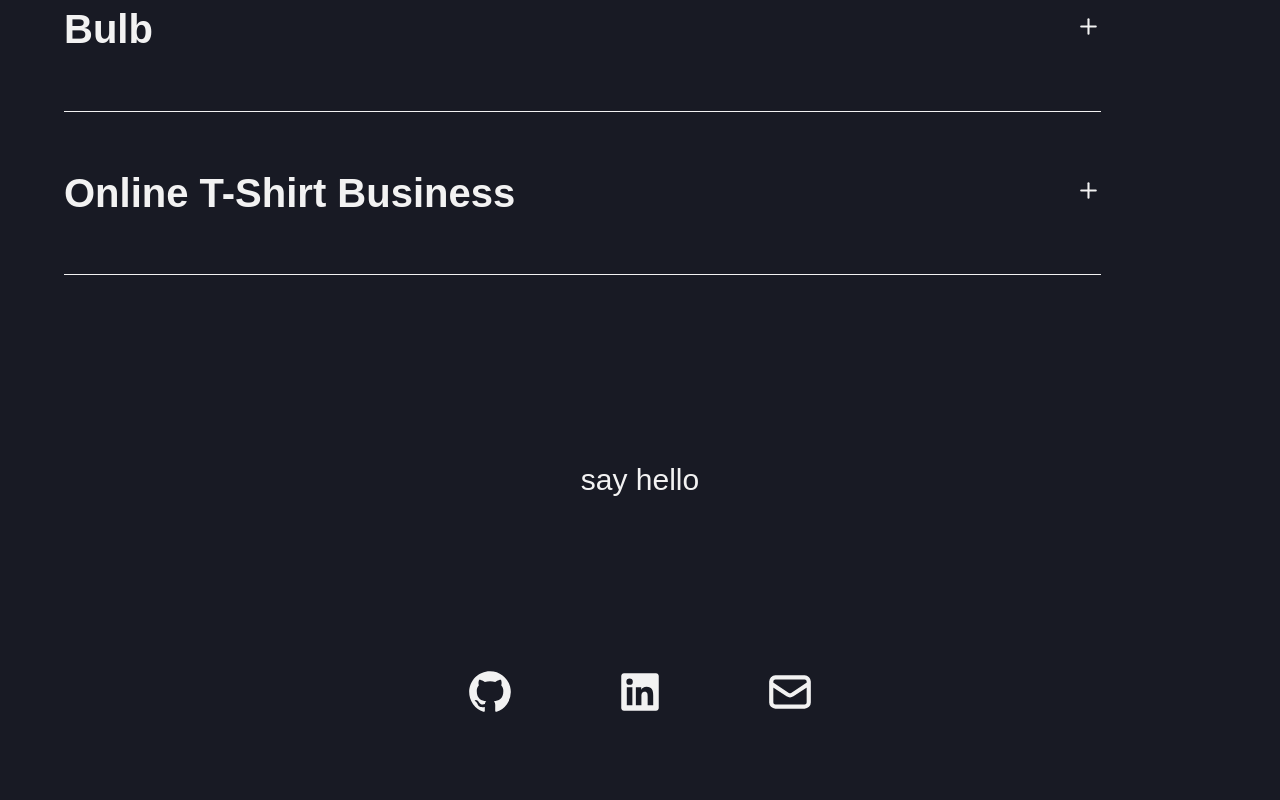
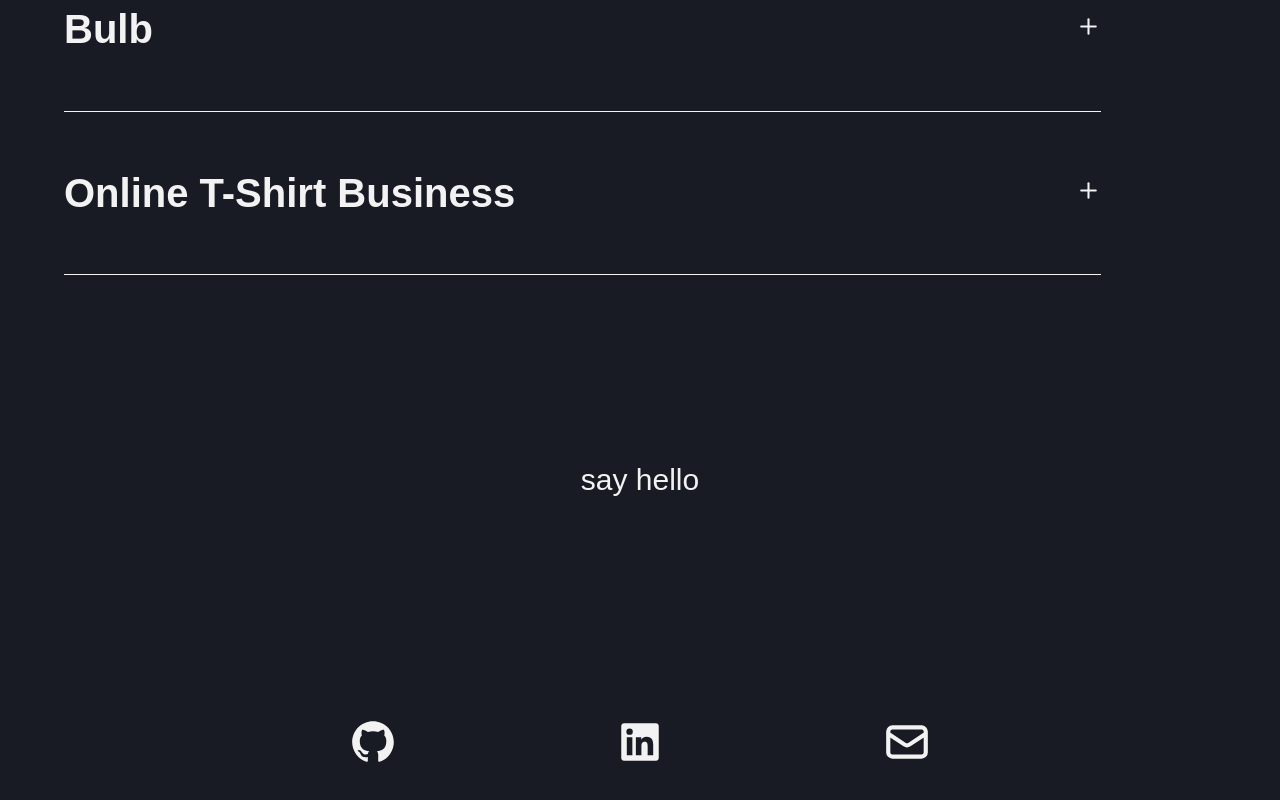
Before and after one commit to tristanp1407/tristanplet.com, a React (Create React App) app: page / in a window 1280 px wide. Shown: the part 3145-3945 px from the top of the page. Before the commit the page ends 3917 px from the top, so only its background shows below. Built offline with nearby package versions, Linux system fonts and the light colour scheme.

Commit message:
mobile ready

```diff
--- a/src/components/Contact/Contact.styled.js
+++ b/src/components/Contact/Contact.styled.js
@@ -1,17 +1,17 @@
 import styled from "styled-components";
 
 export const Wrapper = styled.div`
-  width: 100%;
+  width: 90vw;
+  max-width: 800px;
   display: flex;
   flex-direction: row;
   align-items: center;
-  justify-content: center;
-  justify-content: center;
+  justify-content: space-around;
+  margin: 100px auto;
 `;
 
 export const OneLink = styled.a`
   /* background-color: rgba(255, 255, 255, 0.1); */
-  margin: 50px;
   color: ${(props) => props.theme.fontColor};
   cursor: pointer;
   transition: all 0.3s;
--- a/src/components/ToolKit/ToolKit.styled.js
+++ b/src/components/ToolKit/ToolKit.styled.js
@@ -26,6 +26,9 @@ export const UL = styled.ul`
 
   li {
     margin-right: 5px;
+    @media (max-width: 768px) {
+      margin: 0;
+    }
   }
 `;
 
@@ -38,6 +41,10 @@ export const OneTool = styled.div`
   cursor: default;
   width: 130px;
 
+  @media (max-width: 768px) {
+    margin: 10px auto;
+  }
+
   :hover > div {
     /* visibility: visible; */
     opacity: 1;
```
